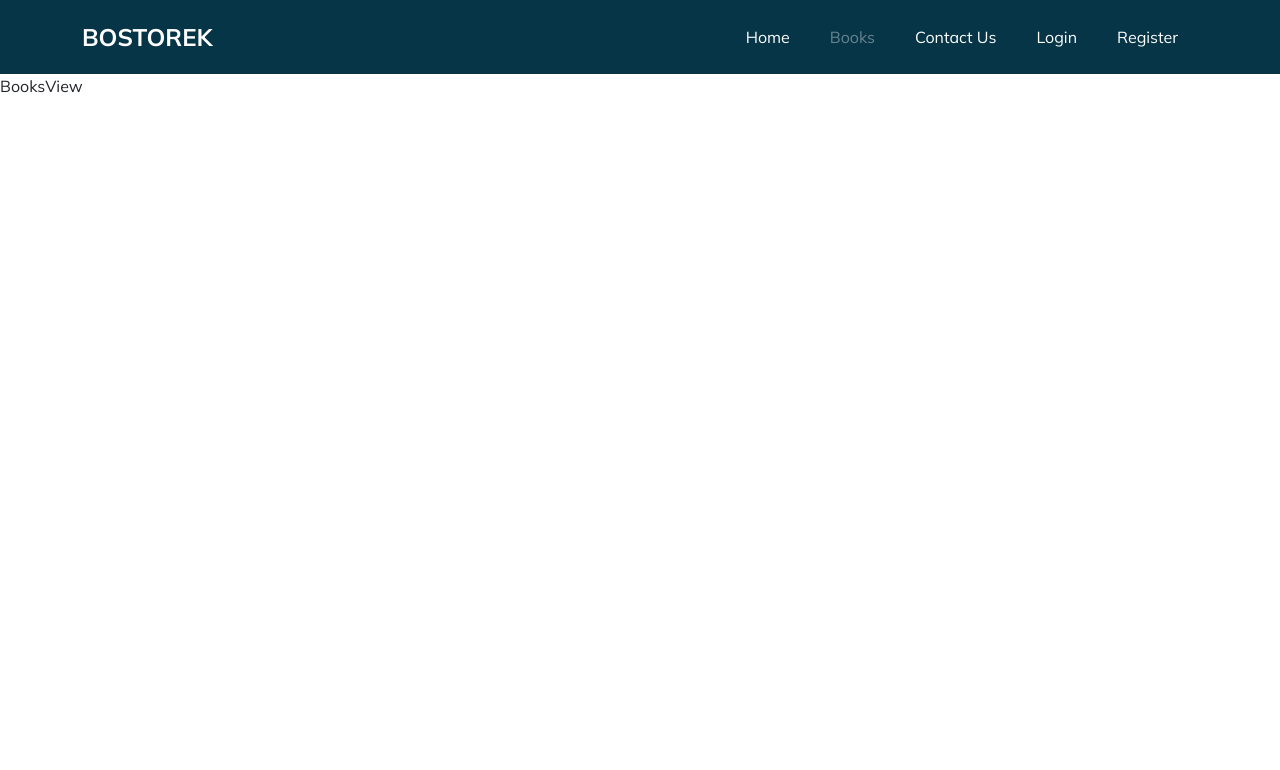
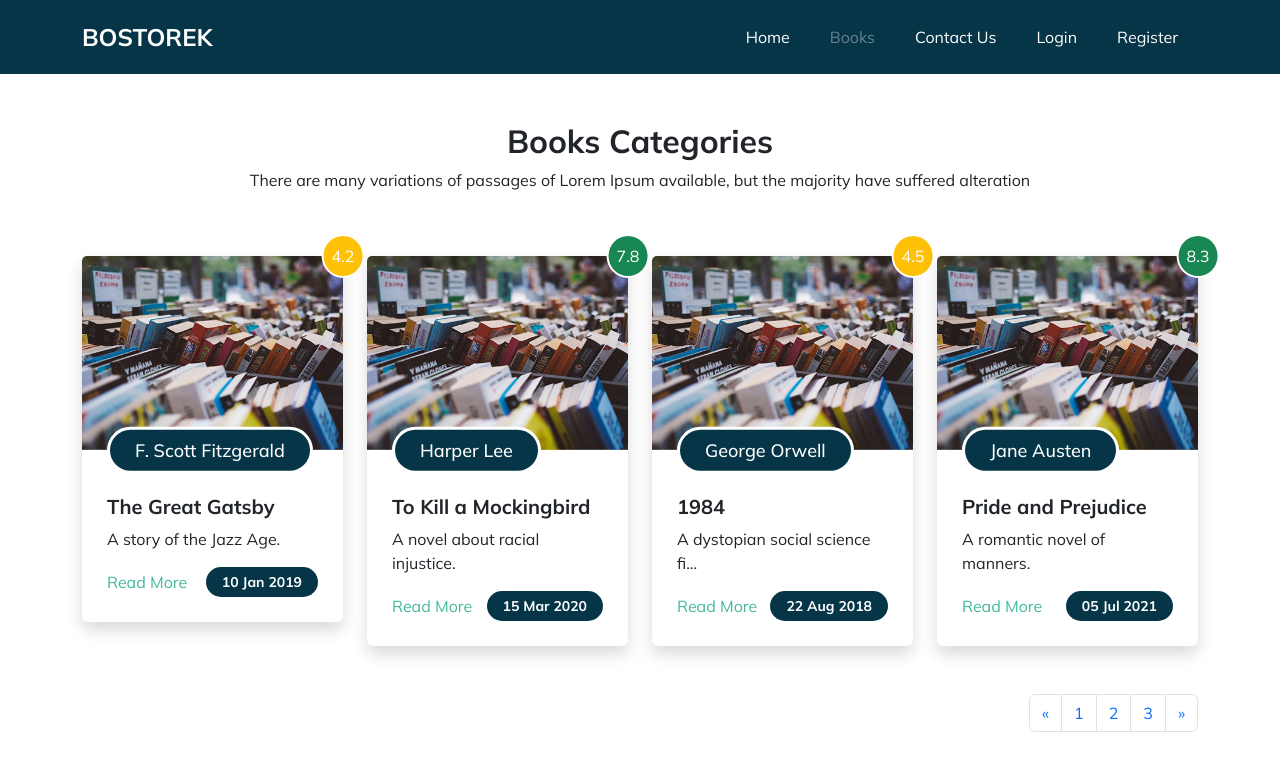
Before and after one commit to cahangirasgerov2003/Bostorek-az, a Vue app in the folder frontend/: page /books in a window 1280 px wide. Shown: the top 770 px of the page. Built offline with nearby package versions, Linux system fonts and the light colour scheme.

Commit message:
Pagination will be added books page

```diff
--- /dev/null
+++ b/frontend/src/components/Book.vue
@@ -0,0 +1,76 @@
+<template>
+  <div class="card border-0 shadow position-relative">
+    <div class="position-relative">
+      <img
+        src="../../template/bostorek/images/b1.jpg"
+        class="card-img-top"
+        alt="Books"
+      />
+      <h4 class="book_author m-0">
+        <span> {{ book.author }} </span>
+      </h4>
+    </div>
+    <div class="card-body">
+      <h5 class="card-title fw-bold">{{ book.name }}</h5>
+      <p class="card-text text-justify">
+        {{ book.description }}
+      </p>
+      <div class="d-flex justify-content-between align-items-center">
+        <a href="#" style="color: #44b89d; text-decoration: none">Read More</a>
+        <span
+          class="badge rounded-pill py-2 px-3"
+          style="background-color: #063547; font-size: 14px"
+          >{{ book.uploadDate }}</span
+        >
+      </div>
+    </div>
+    <span
+      :class="compareRatings"
+      class="position-absolute top-0 start-100 translate-middle p-2 border border-2 border-white rounded-circle text-white"
+    >
+      {{ book.rating }}
+    </span>
+  </div>
+</template>
+
+<script>
+export default {
+  name: "Book",
+  props: {
+    book: {
+      type: Object,
+      default: () => {},
+    },
+  },
+  // CAMPUTED PROPS
+  computed: {
+    compareRatings() {
+      if (this.book.rating > 6.6) {
+        return "bg-success";
+      } else if (this.book.rating > 3.3) {
+        return "bg-warning";
+      }
+      return "bg-danger";
+    },
+  },
+};
+</script>
+
+<style scoped>
+.book_author {
+  position: absolute;
+  bottom: 0;
+  left: 25px;
+  padding: 10px 25px;
+  font-size: 18px;
+  background-color: #063547;
+  border: 3px solid white;
+  color: white;
+  transform: translateY(50%);
+  border-radius: 45px;
+}
+
+.card-body {
+  padding: 45px 25px 25px 25px;
+}
+</style>
--- /dev/null
+++ b/frontend/src/components/BookList.vue
@@ -0,0 +1,29 @@
+<template>
+  <div class="row mt-5">
+    <div
+      class="col-sm-6 col-md-4 col-xl-3 mb-5"
+      v-for="(book, index) in books"
+      :key="index"
+    >
+      <Book :book="book" />
+    </div>
+  </div>
+</template>
+
+<script>
+import Book from "./Book.vue";
+export default {
+  name: "BookList",
+  components: {
+    Book,
+  },
+  props: {
+    books: {
+      type: Array,
+      default: () => [],
+    },
+  },
+};
+</script>
+
+<style scoped></style>
--- /dev/null
+++ b/frontend/src/components/Heading.vue
@@ -0,0 +1,28 @@
+<template>
+  <div class="d-flex flex-column align-items-center justify-content-center">
+    <h2 class="fw-bold mb-2">
+      {{ title }}
+    </h2>
+    <p>
+      {{ desc }}
+    </p>
+  </div>
+</template>
+
+<script>
+export default {
+  name: "Heading",
+  props: {
+    title: {
+      type: String,
+      required: true,
+    },
+    desc: {
+      type: String,
+      required: true,
+    },
+  },
+};
+</script>
+
+<style scoped></style>
--- /dev/null
+++ b/frontend/src/components/Pagination.vue
@@ -0,0 +1,25 @@
+<template>
+  <nav aria-label="Page navigation example">
+    <ul class="pagination justify-content-end">
+      <li class="page-item">
+        <a class="page-link" href="#" aria-label="Previous">
+          <span aria-hidden="true">&laquo;</span>
+        </a>
+      </li>
+      <li class="page-item"><a class="page-link" href="#">1</a></li>
+      <li class="page-item"><a class="page-link" href="#">2</a></li>
+      <li class="page-item"><a class="page-link" href="#">3</a></li>
+      <li class="page-item">
+        <a class="page-link" href="#" aria-label="Next">
+          <span aria-hidden="true">&raquo;</span>
+        </a>
+      </li>
+    </ul>
+  </nav>
+</template>
+
+<script>
+export default {};
+</script>
+
+<style scoped></style>
--- a/frontend/src/components/Title.vue
+++ /dev/null
@@ -1,28 +0,0 @@
-<template>
-  <section style="padding-top: 90px; padding-bottom: 90px">
-    <div class="d-flex align-items-center justify-content-center w-100">
-      <h1 class="text-align" v-bind:style="{ fontSize: fontSize + 'px' }">
-        {{ title }}
-      </h1>
-    </div>
-  </section>
-</template>
-
-<script>
-export default {
-  name: "Title",
-  data() {
-    return {
-      fontSize: 50,
-    };
-  },
-  props: {
-    title: {
-      type: String,
-      required: true,
-    },
-  },
-};
-</script>
-
-<style scoped></style>
--- /dev/null
+++ b/frontend/src/data/db.js
@@ -0,0 +1,96 @@
+const books = [
+  {
+    id: 1,
+    name: "The Great Gatsby",
+    author: "F. Scott Fitzgerald",
+    page: 218,
+    description: "A story of the Jazz Age.",
+    rating: 4.2,
+    uploadDate: "10 Jan 2019",
+  },
+  {
+    id: 2,
+    name: "To Kill a Mockingbird",
+    author: "Harper Lee",
+    page: 281,
+    description: "A novel about racial injustice.",
+    rating: 7.8,
+    uploadDate: "15 Mar 2020",
+  },
+  {
+    id: 3,
+    name: "1984",
+    author: "George Orwell",
+    page: 328,
+    description: "A dystopian social science fi...",
+    rating: 4.5,
+    uploadDate: "22 Aug 2018",
+  },
+  {
+    id: 4,
+    name: "Pride and Prejudice",
+    author: "Jane Austen",
+    page: 279,
+    description: "A romantic novel of manners.",
+    rating: 8.3,
+    uploadDate: "05 Jul 2021",
+  },
+  {
+    id: 5,
+    name: "The Catcher in the Rye",
+    author: "J.D. Salinger",
+    page: 214,
+    description: "A story about adolescent alienation.",
+    rating: 2.1,
+    uploadDate: "10 Dec 2017",
+  },
+  {
+    id: 6,
+    name: "The Hobbit",
+    author: "J.R.R. Tolkien",
+    page: 310,
+    description: "A fantasy novel and children's book.",
+    rating: 4.6,
+    uploadDate: "18 Nov 2016",
+  },
+  {
+    id: 7,
+    name: "Fahrenheit 451",
+    author: "Ray Bradbury",
+    page: 249,
+    description: "A dystopian novel about censorship.",
+    rating: 6.4,
+    uploadDate: "27 Feb 2015",
+  },
+  {
+    id: 8,
+    name: "Moby-Dick",
+    author: "Herman Melville",
+    page: 585,
+    description: "A novel about the voyage of the whaling ship Pequod.",
+    rating: 9.9,
+    uploadDate: "03 Apr 2014",
+  },
+  {
+    id: 9,
+    name: "War and Peace",
+    author: "Leo Tolstoy",
+    page: 1225,
+    description:
+      "A historical novel that chronicles the history of the French invasion of Russia.",
+    rating: 4.7,
+    uploadDate: "14 May 2013",
+  },
+  {
+    id: 10,
+    name: "Jane Eyre",
+    author: "Charlotte Brontë",
+    page: 500,
+    description:
+      "A novel about the experiences of the titular character, including her growth to adulthood.",
+    rating: 1.1,
+    uploadDate: "21 Sep 2012",
+  },
+];
+
+export default books;
--- a/frontend/src/views/BooksView.vue
+++ b/frontend/src/views/BooksView.vue
@@ -1,10 +1,45 @@
 <template>
-  <p>BooksView</p>
+  <section>
+    <div class="container pt-5">
+      <Heading :title="title" :desc="desc" />
+      <BookList :books="limitBooks" />
+      <Pagination :current="current" :pages="calculateNumberOfPages" />
+    </div>
+  </section>
 </template>
 
 <script>
+import Heading from "@/components/Heading.vue";
+import BookList from "@/components/BookList.vue";
+import books from "@/data/db.js";
+import Pagination from "@/components/Pagination.vue";
 export default {
   name: "BooksView",
+  components: {
+    Heading,
+    BookList,
+    Pagination,
+  },
+  data() {
+    return {
+      title: "Books Categories",
+      desc: " There are many variations of passages of Lorem Ipsum available, but the majority have suffered alteration",
+      books,
+      current: 1,
+      perPage: 4,
+    };
+  },
+  // Computed props
+  computed: {
+    calculateNumberOfPages() {
+      return Math.ceil(books.length / this.perPage);
+    },
+    limitBooks() {
+      const startBookNumber = this.current * this.perPage - this.perPage;
+      const endBookNumber = startBookNumber + this.perPage;
+      return books.slice(startBookNumber, endBookNumber);
+    },
+  },
 };
 </script>
 
--- a/frontend/src/views/ContactView.vue
+++ b/frontend/src/views/ContactView.vue
@@ -1,19 +1,8 @@
-<template>
-  <Title v-bind:title="title" />
-</template>
+<template></template>
 
 <script>
-import Title from "@/components/Title.vue";
 export default {
   name: "ContactView",
-  components: {
-    Title,
-  },
-  data() {
-    return {
-      title: "Contact us",
-    };
-  },
 };
 </script>
 
--- a/frontend/src/views/HomeView.vue
+++ b/frontend/src/views/HomeView.vue
@@ -1,19 +1,8 @@
-<template>
-  <Title :title="title" />
-</template>
+<template></template>
 
 <script>
-import Title from "@/components/Title.vue";
 export default {
   name: "HomeView",
-  components: {
-    Title,
-  },
-  data() {
-    return {
-      title: "Home",
-    };
-  },
 };
 </script>
 
```
